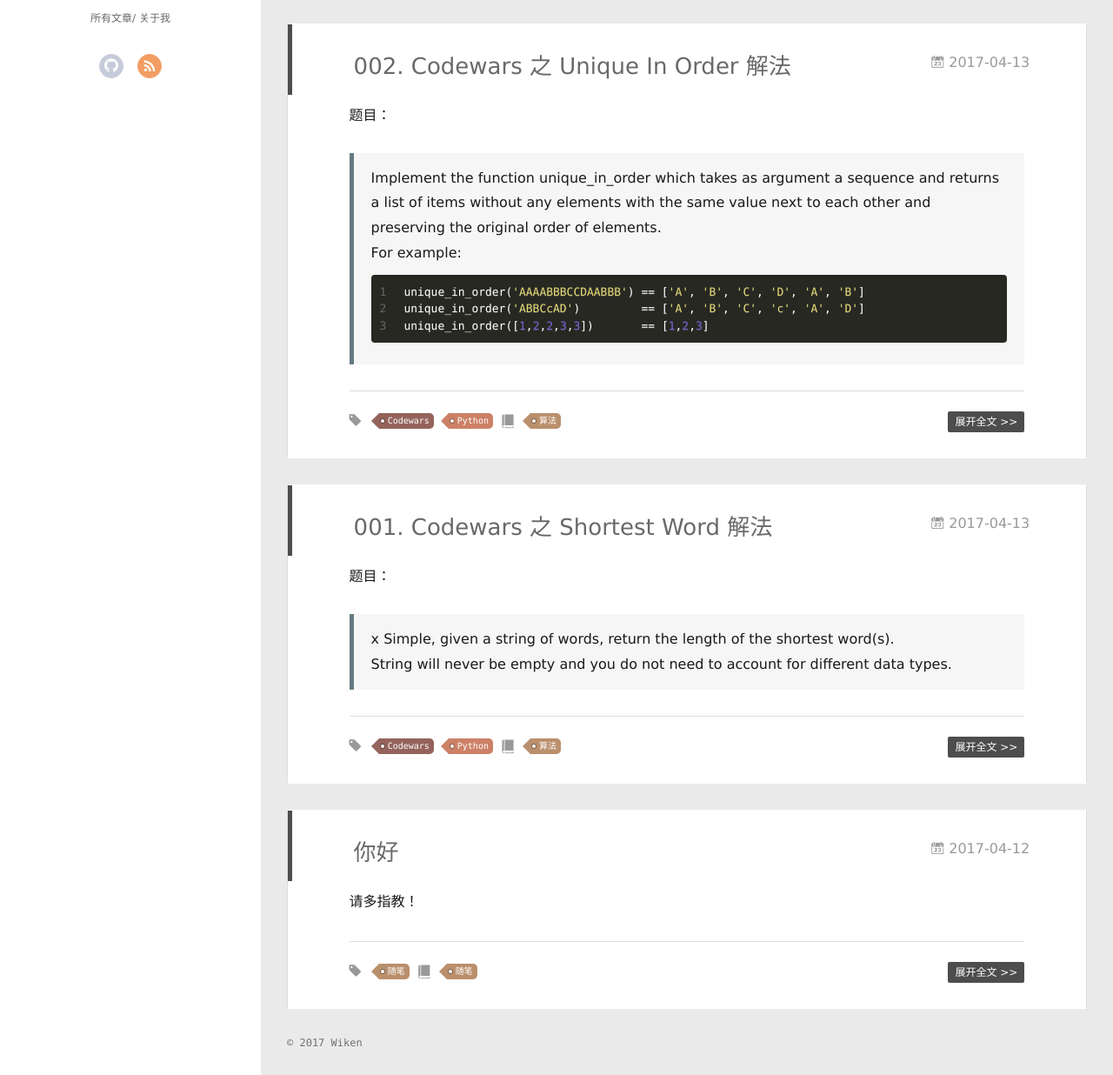
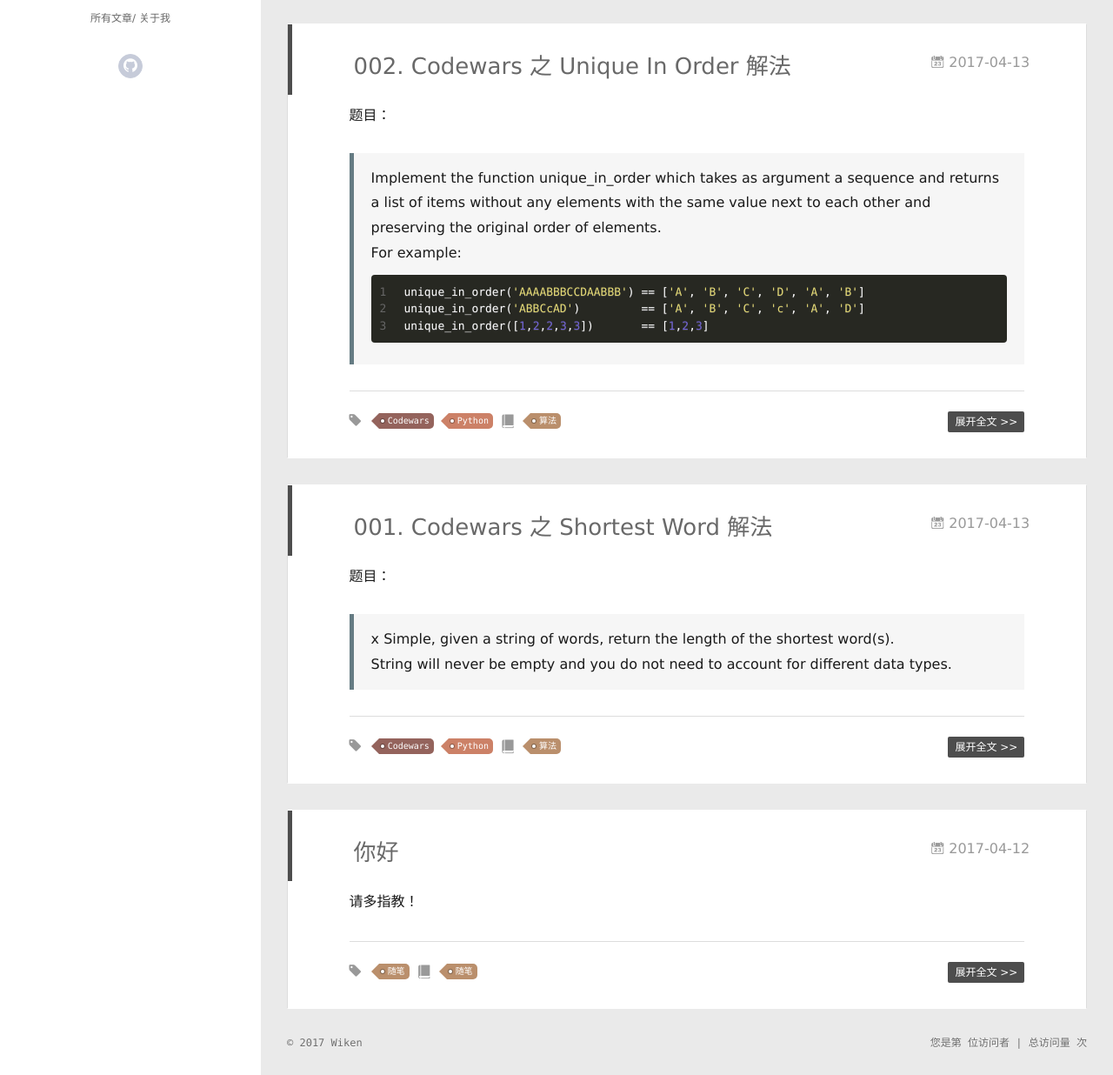
Before and after one commit to 7310C7310C/7310C7310C.github.io, a plain HTML site: page index.html in a window 1280 px wide and 1744 px high. Shown: the part 504-1740 px from the top of the page at 87% size. Drawn offline with Linux system fonts and the light colour scheme; some packages are replaced by stand-ins of ours; a script that the page names is missing.

Commit message:
页脚添加统计

```diff
--- a/index.html
+++ b/index.html
@@ -91,8 +91,6 @@
 
 					<a class="github" target="_blank" href="https://github.com/7310C7310C" title="github"><i class="icon-github"></i></a>
 
-					<a class="rss" target="_blank" href="#" title="rss"><i class="icon-rss"></i></a>
-
 			</div>
 		</nav>
 	</header>
@@ -131,8 +129,6 @@
 				<div class="social">
 
 						<a class="github" target="_blank" href="https://github.com/7310C7310C" title="github"><i class="icon-github"></i></a>
-
-						<a class="rss" target="_blank" href="#" title="rss"><i class="icon-rss"></i></a>
 
 				</div>
 			</nav>
@@ -477,6 +473,7 @@
         </div>
       </div>
       <footer id="footer">
+  <script async src="//dn-lbstatics.qbox.me/busuanzi/2.3/busuanzi.pure.mini.js"></script>
   <div class="outer">
     <div id="footer-info">
     	<div class="footer-left">
@@ -485,6 +482,11 @@
       	<!-- <div class="footer-right">
       		<a href="http://hexo.io/" target="_blank">Hexo</a>  Theme <a href="https://github.com/litten/hexo-theme-yilia" target="_blank">Yilia</a> by Litten
       	</div> -->
+        <div class="footer-right">
+            <span id="busuanzi_container_site_uv">您是第 <span id="busuanzi_value_site_uv"></span> 位访问者</span>
+            <span>|</span>
+            <span id="busuanzi_container_site_pv">总访问量 <span id="busuanzi_value_site_pv"></span> 次</span>
+        </div>
     </div>
   </div>
 </footer>
```
Also changed, not shown: 2017/04/12/hello-world/index.html (+6 -4 lines), 2017/04/13/001-Codewars-之-Shortest-Word-解法/index.html (+6 -4 lines), 2017/04/13/002-Codewars-之-Unique-In-Order-解法/index.html (+6 -4 lines), 2017/04/13/003-Codewars-之-Multiples-of-3-and-5-解法/index.html (+6 -4 lines), archives/2017/04/index.html (+6 -4 lines), archives/2017/index.html (+6 -4 lines), archives/index.html (+6 -4 lines), categories/index.html (+6 -4 lines), categories/算法/index.html (+6 -4 lines), categories/随笔/index.html (+6 -4 lines), tags/Codewars/index.html (+6 -4 lines), tags/Python/index.html (+6 -4 lines), tags/index.html (+6 -4 lines), tags/随笔/index.html (+6 -4 lines).
